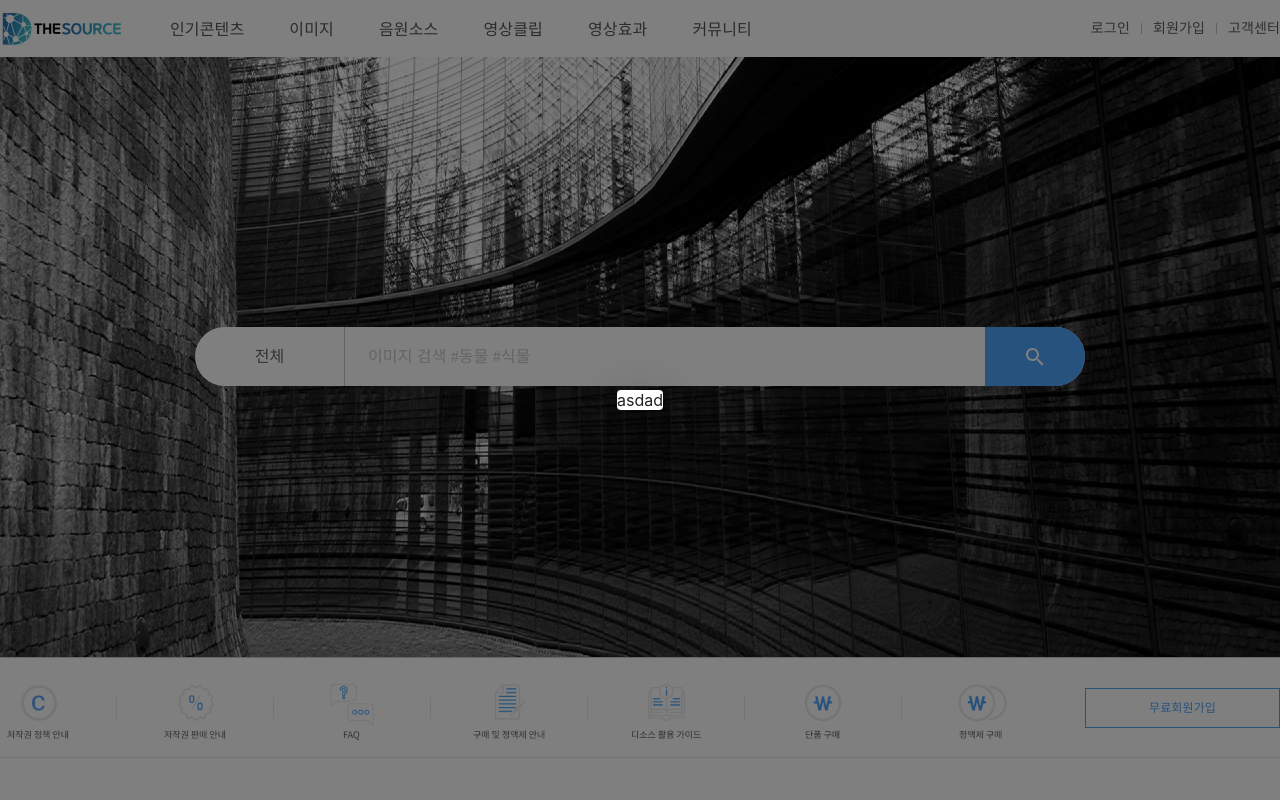
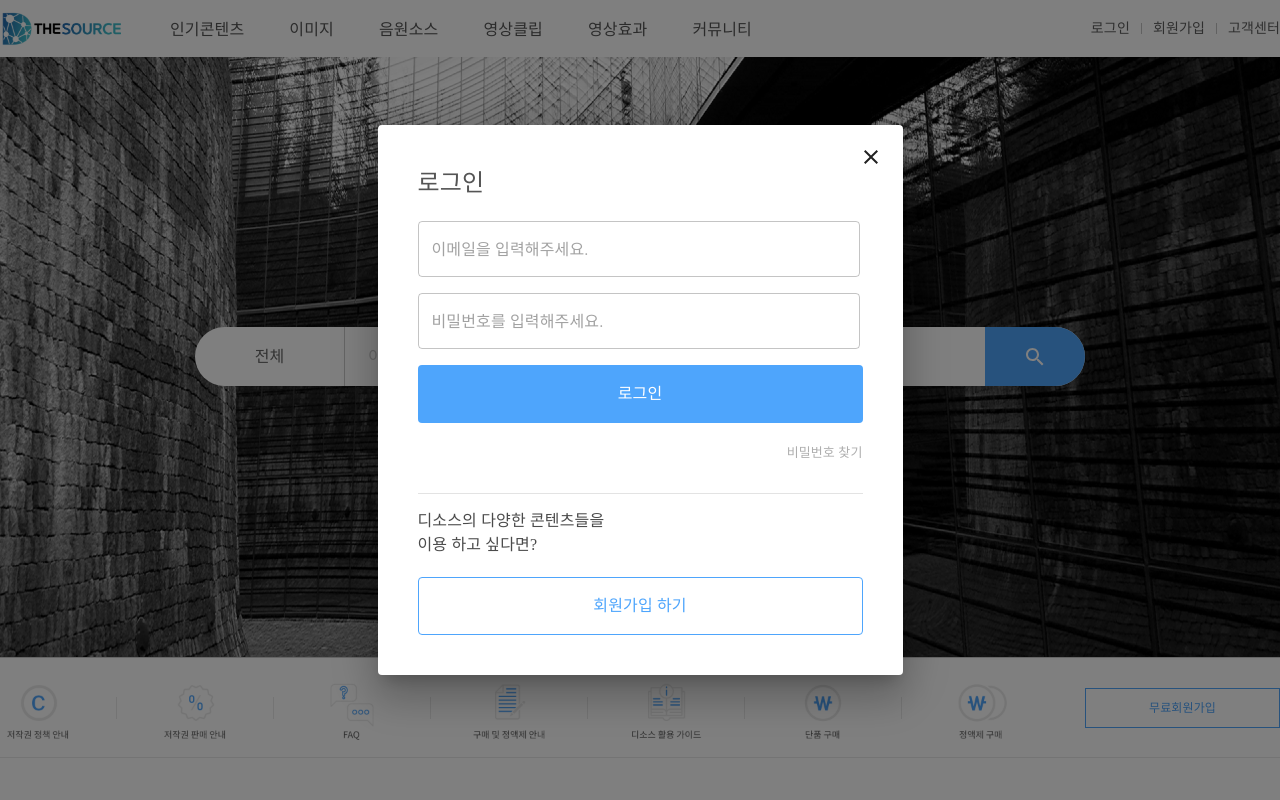
Before and after one commit to DGUHJH/thesource-next, a Next.js app: page / in a window 1280 px wide. Both pictures are taken after a click on the element "로그인". Shown: the top 800 px of the page. Built offline with nearby package versions, Linux system fonts and the light colour scheme; a web font is replaced by a local one.

Commit message:
Add : Login Dialog Component

```diff
--- a/src/components/Dialog/Login/index.tsx
+++ b/src/components/Dialog/Login/index.tsx
@@ -20,11 +20,35 @@ export const LoginDialog: React.FC = () => {
   };
 
   return (
-    <Styled.Root>
-      <Dialog open={loginDialogData.open} onClose={handleClose}>
-        asdad
-      </Dialog>
-    </Styled.Root>
+    <Dialog open={loginDialogData.open} onClose={handleClose}>
+      <Styled.Root>
+        <Styled.TitleTypo>로그인</Styled.TitleTypo>
+        <Styled.Editor
+          placeholder="이메일을 입력해주세요."
+          variant="outlined"
+        />
+        <Styled.Editor
+          placeholder="비밀번호를 입력해주세요."
+          variant="outlined"
+        />
+        <Styled.LoginButton>
+          <Styled.LoginButtonTypo>로그인</Styled.LoginButtonTypo>
+        </Styled.LoginButton>
+        <Styled.FindPasswordTypoWrapper>
+          <Styled.FindPasswordTypo>비밀번호 찾기</Styled.FindPasswordTypo>
+        </Styled.FindPasswordTypoWrapper>
+        <Styled.Bar />
+        <Styled.JoinTypo>
+          디소스의{' '}
+          <Styled.JoinTypoBold> 다양한 콘텐츠들을 </Styled.JoinTypoBold> <br />
+          <Styled.JoinTypoBold> 이용 </Styled.JoinTypoBold>하고 싶다면?
+        </Styled.JoinTypo>
+        <Styled.JoinButton variant="outlined">
+          <Styled.JoinButtonTypo>회원가입 하기</Styled.JoinButtonTypo>
+        </Styled.JoinButton>
+        <Styled.CloseButton onClick={handleClose} />
+      </Styled.Root>
+    </Dialog>
   );
 };
 
--- a/src/components/Dialog/Login/styled.ts
+++ b/src/components/Dialog/Login/styled.ts
@@ -1,4 +1,106 @@
-import { Box } from '@material-ui/core';
+import { Box, Button, TextField, Typography } from '@material-ui/core';
+import { Close } from '@material-ui/icons';
 import styled from 'styled-components';
 
-export const Root = styled(Box)``;
+export const Root = styled(Box)`
+  width: 525px;
+  padding: 40px;
+  box-sizing: border-box;
+  position: relative;
+`;
+
+export const TitleTypo = styled(Typography)`
+  &&& {
+    font-family: NotoSans-Medium;
+    font-size: 24px;
+    color: #555;
+  }
+`;
+
+export const Editor = styled(TextField)`
+  &&& {
+    width: 442px;
+    height: 52px;
+    margin-top: 20px;
+  }
+`;
+
+export const LoginButton = styled(Button)`
+  &&& {
+    width: 445px;
+    height: 58px;
+    background: #4ea5fc;
+    margin-top: 20px;
+  }
+`;
+
+export const LoginButtonTypo = styled(Typography)`
+  &&& {
+    font-family: NotoSans-Bold;
+    font-size: 16px;
+    color: #fff;
+  }
+`;
+
+export const FindPasswordTypoWrapper = styled(Box)`
+  width: 100%;
+  display: flex;
+  justify-content: flex-end;
+  margin-top: 20px;
+`;
+
+export const FindPasswordTypo = styled(Typography)`
+  &&& {
+    font-family: NotoSans-Medium;
+    font-size: 13px;
+    color: #aeaeae;
+  }
+`;
+
+export const Bar = styled(Box)`
+  width: 445px;
+  height: 1px;
+  background: #e3e3e3;
+  margin-top: 30px;
+`;
+
+export const JoinTypo = styled(Typography)`
+  &&& {
+    font-family: NotoSans-Medium;
+    font-size: 16px;
+    color: #4b4b4b;
+    margin-top: 15px;
+  }
+`;
+
+export const JoinTypoBold = styled.span`
+  &&& {
+    font-family: NotoSans-Bold;
+  }
+`;
+
+export const JoinButton = styled(Button)`
+  &&& {
+    width: 445px;
+    height: 58px;
+    background: #fff;
+    border-color: #4ea5fc;
+    margin-top: 20px;
+  }
+`;
+
+export const JoinButtonTypo = styled(Typography)`
+  &&& {
+    font-family: NotoSans-Bold;
+    font-size: 16px;
+    color: #4ea5fc;
+  }
+`;
+
+export const CloseButton = styled(Close)`
+  position: absolute;
+  top: 20px;
+  right: 20px;
+  font-size: 4px;
+  cursor: pointer;
+`;
```
